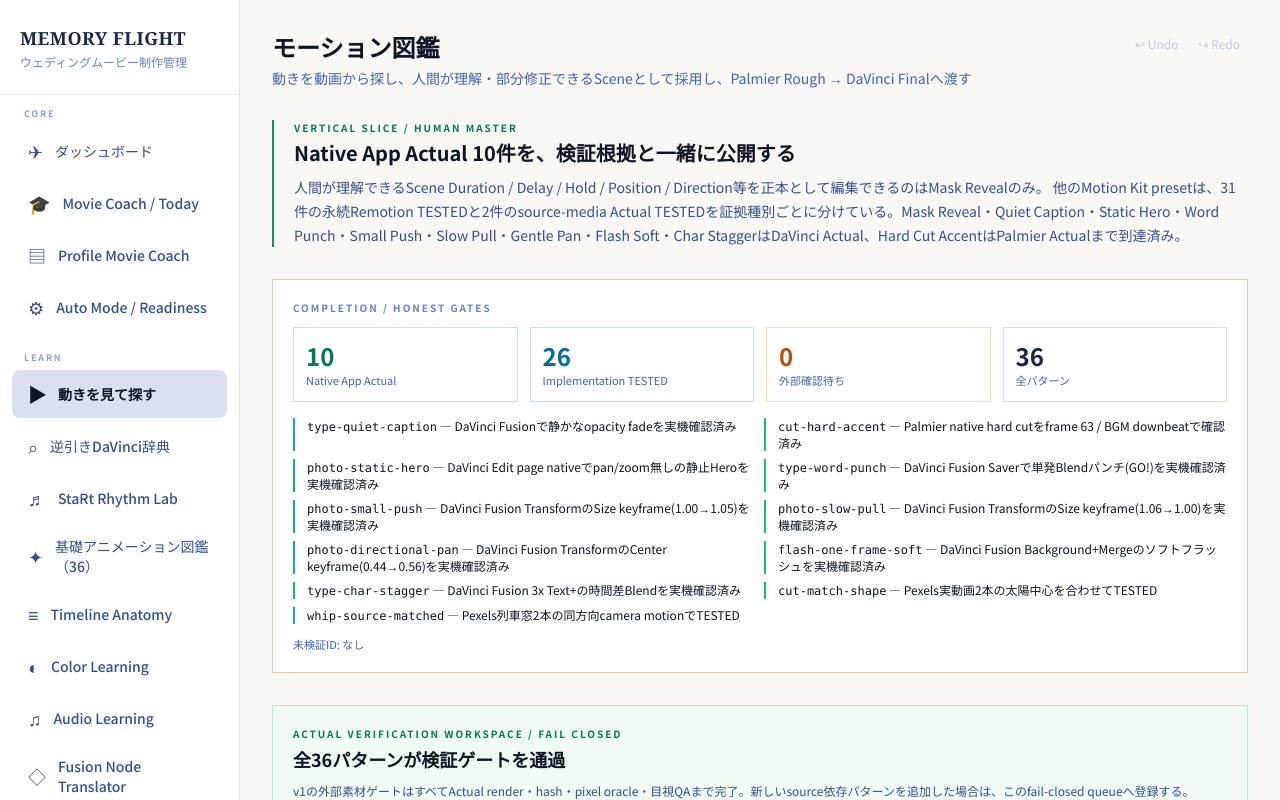
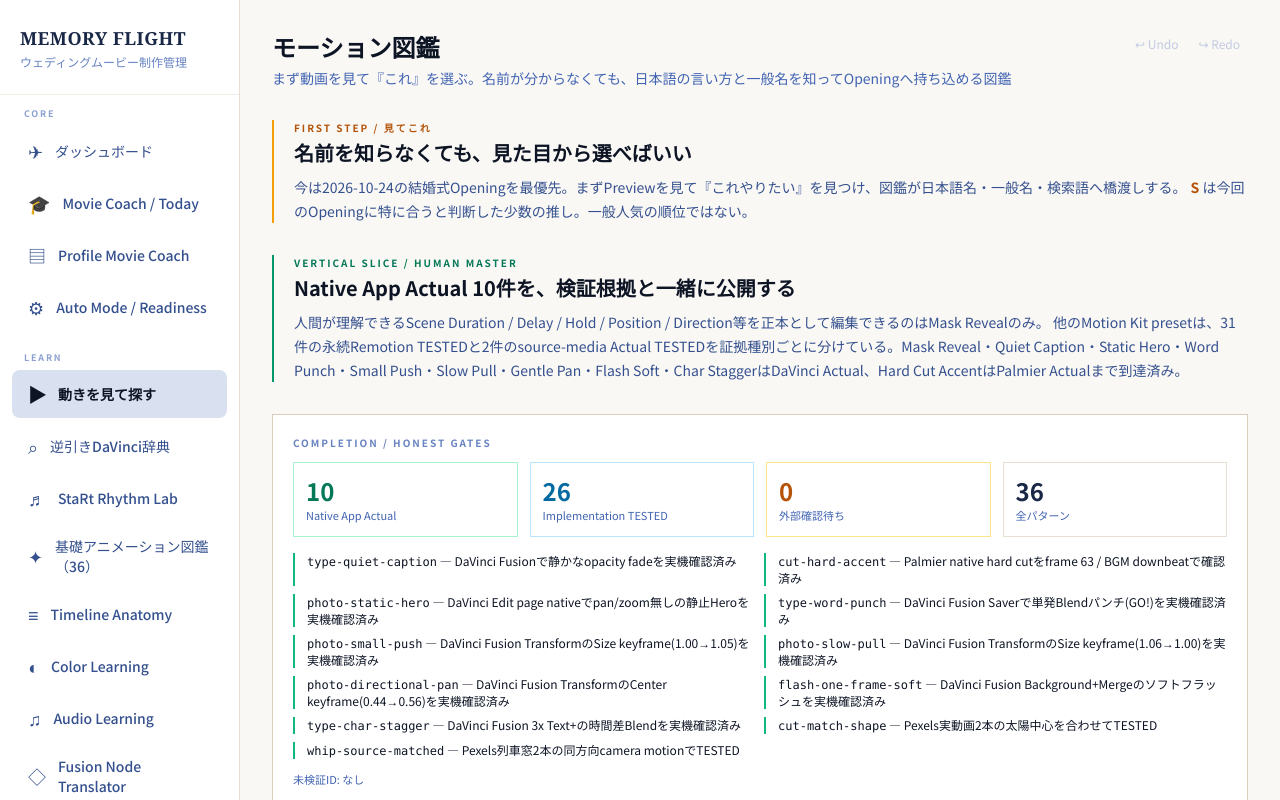
Before and after one commit to m-shogo/wedding-project, a React (Vite) app in the folder movie-dashboard/: page /movie-coach/motion-library in a window 1280 px wide. Shown: the top 800 px of the page. Built offline with nearby package versions, Linux system fonts and the light colour scheme.

Commit message:
feat: surface first-step language and S picks in motion zukan

```diff
--- a/movie-dashboard/src/pages/VisualMotionLibrary.tsx
+++ b/movie-dashboard/src/pages/VisualMotionLibrary.tsx
@@ -18,6 +18,17 @@ import {
   searchMotionPatterns,
 } from "../data/visualMotionLibrary";
 
+const openingSPickIds = new Set([
+  "type-mask-reveal",
+  "cut-match-shape",
+  "photo-small-push",
+  "photo-directional-pan",
+]);
+
+function isOpeningSPick(patternId: string) {
+  return openingSPickIds.has(patternId);
+}
+
 function actualRenderLabel(sourceType: string) {
   if (sourceType === "ACTUAL_PALMIER_RENDER") return "PALMIER";
   if (sourceType === "ACTUAL_DAVINCI_RENDER") return "DAVINCI";
@@ -28,12 +39,14 @@ export function VisualMotionLibrary() {
   const [query, setQuery] = useState("");
   const [statusFilter, setStatusFilter] = useState<"ALL" | "PRODUCTION_READY" | "TESTED" | "EXTERNAL_GATE">("ALL");
   const searchRef = useRef<HTMLInputElement>(null);
-  const patterns = useMemo(() => searchMotionPatterns(query).filter((pattern) => {
-    if (statusFilter === "ALL") return true;
-    const status = getPatternImplementation(pattern)?.status;
-    if (statusFilter === "EXTERNAL_GATE") return status !== "PRODUCTION_READY" && status !== "TESTED";
-    return status === statusFilter;
-  }), [query, statusFilter]);
+  const patterns = useMemo(() => searchMotionPatterns(query)
+    .filter((pattern) => {
+      if (statusFilter === "ALL") return true;
+      const status = getPatternImplementation(pattern)?.status;
+      if (statusFilter === "EXTERNAL_GATE") return status !== "PRODUCTION_READY" && status !== "TESTED";
+      return status === statusFilter;
+    })
+    .sort((a, b) => Number(isOpeningSPick(b.id)) - Number(isOpeningSPick(a.id))), [query, statusFilter]);
   const completion = useMemo(() => {
     const all = searchMotionPatterns("");
     const implementations = all.map((pattern) => ({ pattern, implementation: getPatternImplementation(pattern) }));
@@ -55,8 +68,17 @@ export function VisualMotionLibrary() {
     <div>
       <Header
         title="モーション図鑑"
-        description="動きを動画から探し、人間が理解・部分修正できるSceneとして採用し、Palmier Rough → DaVinci Finalへ渡す"
+        description="まず動画を見て『これ』を選ぶ。名前が分からなくても、日本語の言い方と一般名を知ってOpeningへ持ち込める図鑑"
       />
+
+      <section className="mb-8 border-l-2 border-amber-500 pl-5" aria-label="モーション図鑑の使い方">
+        <p className="text-[10px] tracking-[0.2em] font-semibold text-amber-700 dark:text-amber-300">FIRST STEP / 見てこれ</p>
+        <h2 className="mt-1 text-xl font-bold text-navy-900 dark:text-sand-100">名前を知らなくても、見た目から選べばいい</h2>
+        <p className="mt-2 text-sm leading-6 text-navy-600 dark:text-navy-300">
+          今は2026-10-24の結婚式Openingを最優先。まずPreviewを見て『これやりたい』を見つけ、図鑑が日本語名・一般名・検索語へ橋渡しする。
+          <span className="ml-1 font-semibold text-amber-700 dark:text-amber-300">S</span> は今回のOpeningに特に合うと判断した少数の推し。一般人気の順位ではない。
+        </p>
+      </section>
 
       <section className="mb-8 border-l-2 border-emerald-600 pl-5">
         <p className="text-[10px] tracking-[0.2em] font-semibold text-emerald-700 dark:text-emerald-300">VERTICAL SLICE / HUMAN MASTER</p>
@@ -104,12 +126,12 @@ export function VisualMotionLibrary() {
       <DemoStockMediaShelf />
 
       <label className="block mb-7">
-        <span className="text-[10px] tracking-[0.2em] font-semibold text-navy-400">何をしたい？</span>
+        <span className="text-[10px] tracking-[0.2em] font-semibold text-navy-400">何をしたい？ 名前が分からなくてOK</span>
         <input
           ref={searchRef}
           value={query}
           onChange={(event) => setQuery(event.target.value)}
-          placeholder="例: 文字 下からシュッ / 映画っぽい タイトル / 文字を静かに出す"
+          placeholder="例: 写真にゆっくり寄る / 人物の後ろに文字 / 写真同士を似た形でつなぐ / 文字 下からシュッ"
           className="mt-2 w-full border border-sand-300 dark:border-navy-600 bg-white dark:bg-navy-800 px-4 py-3 text-sm text-navy-900 dark:text-sand-100"
         />
       </label>
@@ -133,7 +155,7 @@ export function VisualMotionLibrary() {
             </button>
           ))}
         </div>
-        <p className="mt-2 text-[11px] text-navy-500 dark:text-navy-300">表示中 {patterns.length}件 · Previewの検証とImplementationの検証は別判定</p>
+        <p className="mt-2 text-[11px] text-navy-500 dark:text-navy-300">表示中 {patterns.length}件 · Sは今回のOpening向け推し · Previewの検証とImplementationの検証は別判定</p>
       </section>
 
       <section className="space-y-6">
@@ -143,9 +165,10 @@ export function VisualMotionLibrary() {
           const implementation = getPatternImplementation(pattern);
           const learning = getMotionLearningBundle(pattern.id);
           const remotionElement = getRemotionElementCandidate(pattern.id);
+          const openingSPick = isOpeningSPick(pattern.id);
 
           return (
-            <article key={pattern.id} className="border border-sand-300 dark:border-navy-600 bg-white dark:bg-navy-800">
+            <article key={pattern.id} className={`border bg-white dark:bg-navy-800 ${openingSPick ? "border-amber-400 dark:border-amber-500" : "border-sand-300 dark:border-navy-600"}`}>
               <div className="grid grid-cols-1 xl:grid-cols-[1.15fr_1fr]">
                 <div className="min-h-[260px] bg-navy-950 text-white flex items-center justify-center p-8 relative overflow-hidden">
                   {preview?.assetPath ? (
@@ -165,6 +188,11 @@ export function VisualMotionLibrary() {
                   <span className="absolute top-3 left-3 px-2 py-1 text-[9px] font-mono border border-white/30 bg-black/30">
                     {preview?.sourceType ?? "MISSING"} / {preview?.status ?? "MISSING"}
                   </span>
+                  {openingSPick && (
+                    <span className="absolute top-3 right-3 rounded-full bg-amber-400 px-3 py-1 text-xs font-black text-navy-950 shadow-sm" title="今回の結婚式Openingに特に合うと判断した推し">
+                      S · OP推し
+                    </span>
+                  )}
                   {previewEvidence && (
                     <div className="absolute bottom-3 left-3 right-3 border border-emerald-300/30 bg-black/55 px-3 py-2 text-left">
                       <p className="text-[10px] font-semibold text-emerald-300">
@@ -195,9 +223,13 @@ export function VisualMotionLibrary() {
                 </div>
 
                 <div className="p-6">
-                  <p className="text-[10px] tracking-[0.2em] font-semibold text-navy-400">{pattern.categories.join(" / ")}</p>
+                  <div className="flex flex-wrap items-center gap-2">
+                    <p className="text-[10px] tracking-[0.2em] font-semibold text-navy-400">{pattern.categories.join(" / ")}</p>
+                    {openingSPick && <span className="rounded-full border border-amber-400 px-2 py-0.5 text-[10px] font-bold text-amber-700 dark:text-amber-300">S · 今回のOP候補</span>}
+                  </div>
                   <h2 className="mt-1 text-2xl font-bold text-navy-900 dark:text-sand-100">{pattern.japaneseName}</h2>
-                  <p className="mt-1 text-sm font-mono text-navy-400">{pattern.commonName} · {pattern.id}</p>
+                  <p className="mt-1 text-sm font-mono text-navy-400">一般名: {pattern.commonName} · {pattern.id}</p>
+                  <p className="mt-3 border-l-2 border-sand-300 pl-3 text-sm leading-6 text-navy-700 dark:border-navy-500 dark:text-navy-200">見た目: {pattern.looksLike}</p>
                   <p className="mt-4 text-sm leading-7 text-navy-600 dark:text-navy-300">{pattern.naturalDescription}</p>
 
                   <div className="mt-5 flex flex-wrap gap-2">
```
